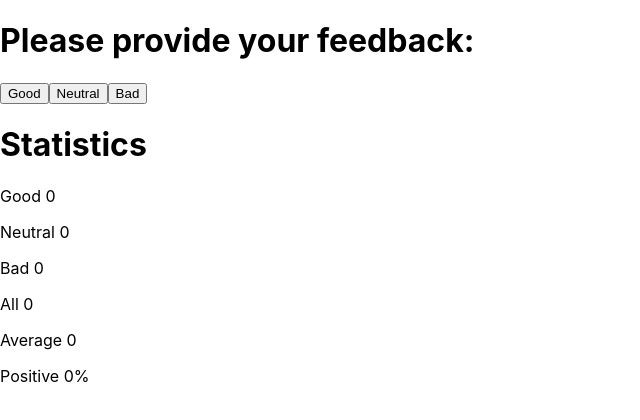
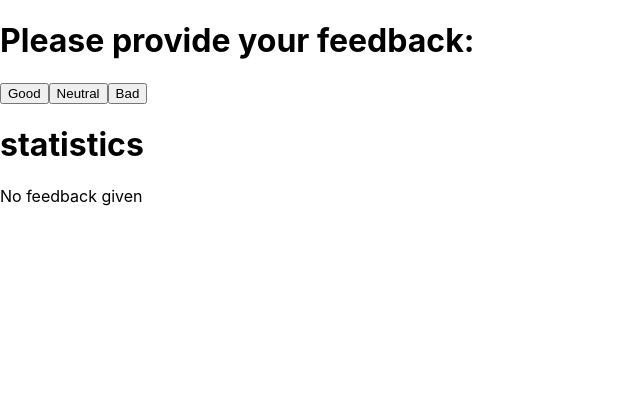
Before and after one commit to ce13ste/HelsinkiMOOC, a React (Create React App) app: page / in a window 1280 px wide. Shown: the top 420 px of the page, without its empty margins (0-640 px from the left). Built offline with nearby package versions, Linux system fonts and the light colour scheme.

Commit message:
1.9: unicafe step4

```diff
--- a/src/App.js
+++ b/src/App.js
@@ -2,6 +2,7 @@ import React, { useState } from 'react';
 
 const Statistics = (props) => {
   const values = props.values;
+  if (values.total) {
     return (
       <div>
         <h1>Statistics</h1>
@@ -13,6 +14,9 @@ const Statistics = (props) => {
         <p>Positive {values.positive}%</p>
       </div>
     );
+  } else {
+    return <p>No feedback given</p>
+  }
 };
 const App = () => {
   // save clicks of each button to its own state
@@ -58,6 +62,7 @@ const App = () => {
       <Button handleClick={clickGood} text='Good' />
       <Button handleClick={clickNeutral} text='Neutral' />
       <Button handleClick={clickBad} text='Bad' />
+      <h1>statistics</h1>
       <Statistics values={{ good, neutral, bad, total, average, positive }} />
     </main>
   )
```
Lines whose indentation alone changed are shown as unchanged.
